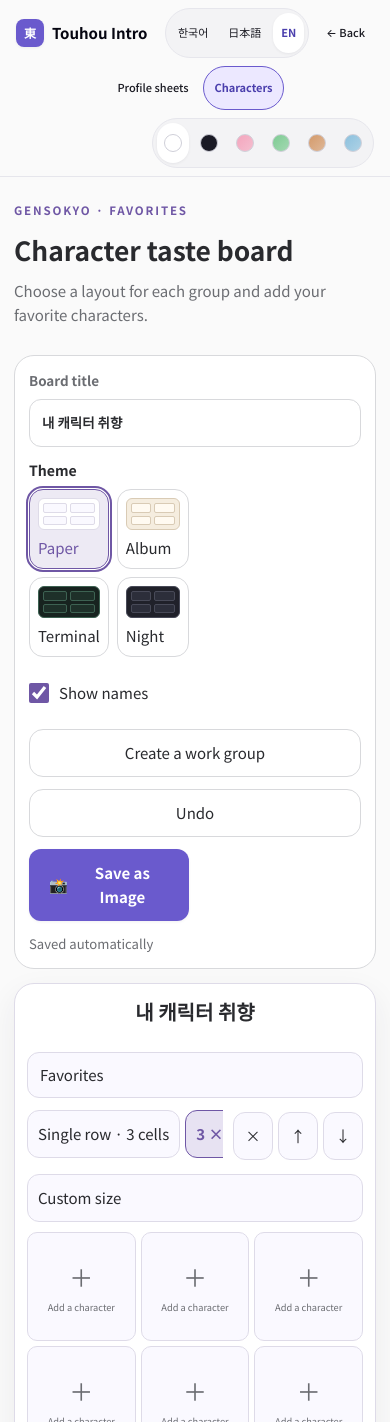
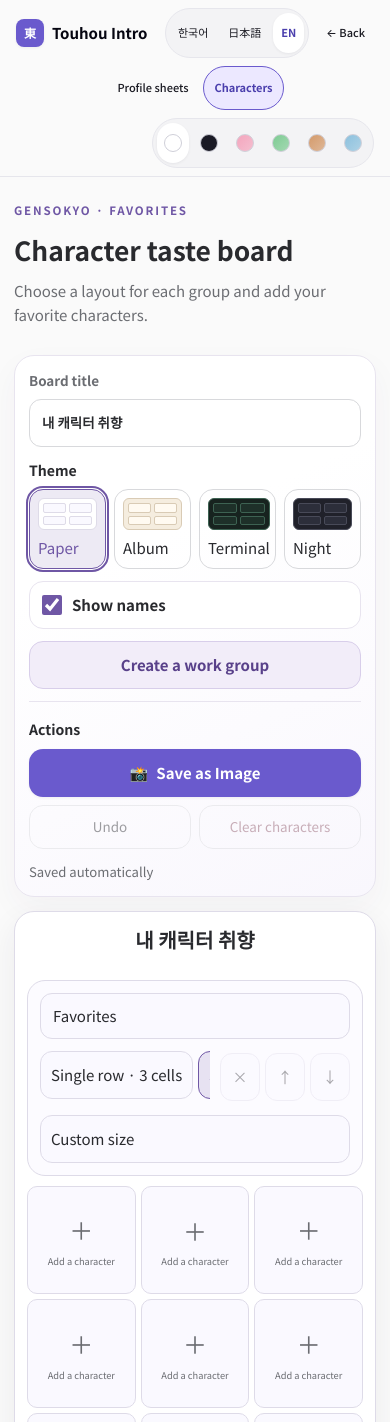
Before and after one commit to wealthygogi/introduce, a React (Vite) app: page /characters/tastes in a window 390 px wide. Shown: the top 1422 px of the page. Built offline with nearby package versions, Linux system fonts and the light colour scheme; a web font is replaced by a local one.

Commit message:
feat: refine taste board controls and reset

```diff
--- a/src/features/characters/TasteBoardEditor.tsx
+++ b/src/features/characters/TasteBoardEditor.tsx
@@ -16,6 +16,11 @@ const copy = {
 
 const characterIds = new Set(PROFILE_CHARACTERS.map(character => character.id));
 const themes: TasteTheme[] = ['paper', 'album', 'terminal', 'night'];
+const resetCopy = {
+  ko: { action: '캐릭터 초기화', confirm: '모든 그룹의 캐릭터와 사진을 비울까요? 제목, 테마와 그룹 구성은 유지됩니다.', actions: '작업' },
+  ja: { action: 'キャラクターをリセット', confirm: 'すべてのグループのキャラクターと写真を消去しますか？タイトル、テーマ、グループ構成は保持されます。', actions: '操作' },
+  en: { action: 'Clear characters', confirm: 'Clear characters and photos from all groups? The title, theme, and group layouts will be kept.', actions: 'Actions' },
+} as const;
 
 async function resizeImageFile(file: File): Promise<Blob> {
   if (!['image/jpeg', 'image/png', 'image/webp'].includes(file.type) || file.size > 5 * 1024 * 1024) throw new Error('Unsupported image');
@@ -43,6 +48,7 @@ function loadInitialBoard(): TasteBoard {
 export default function TasteBoardEditor() {
   const { lang } = useLang();
   const t = copy[lang];
+  const resetText = resetCopy[lang];
   const [board, setBoard] = useState<TasteBoard>(loadInitialBoard);
   const [undoStack, setUndoStack] = useState<TasteBoard[]>([]);
   const [activeCell, setActiveCell] = useState<{ groupId: string; index: number; adding: boolean } | null>(null);
@@ -178,9 +184,13 @@ export default function TasteBoardEditor() {
         <label className="taste-field">{t.title}<input value={board.title} maxLength={120} onChange={event => update(current => ({ ...current, title: event.target.value }))} /></label>
         <div className="taste-control-block taste-theme-options"><strong>{t.themes}</strong>{themes.map(theme => <button key={theme} type="button" className={`taste-theme-option theme-${theme}`} aria-pressed={board.theme === theme} onClick={() => update(current => ({ ...current, theme }))}><span className="taste-theme-swatch" aria-hidden="true"><i /><i /><i /><i /></span><span>{t[theme]}</span></button>)}</div>
         <label className="taste-toggle"><input type="checkbox" checked={board.showNames} onChange={event => update(current => ({ ...current, showNames: event.target.checked }))} />{t.showNames}</label>
-        <button type="button" className="taste-secondary-action" disabled={board.groups.length >= MAX_GROUPS} onClick={() => { setWorkGroupError(false); setWorkGroupOpen(true); }}>{t.workGroup}</button>
-        <button type="button" className="taste-secondary-action" disabled={!undoStack.length} onClick={() => { setBoard(undoStack[undoStack.length - 1]); setUndoStack(stack => stack.slice(0, -1)); }}>{t.undo}</button>
-        <DownloadButton targetId="taste-board-export" filename="character-taste-board.png" captureOptions={{ scale: 1, resetPosition: true, maxPixelArea: 16_000_000 }} />
+        <button type="button" className="taste-secondary-action taste-create-action" disabled={board.groups.length >= MAX_GROUPS} onClick={() => { setWorkGroupError(false); setWorkGroupOpen(true); }}>{t.workGroup}</button>
+        <div className="taste-action-group" aria-label={resetText.actions}>
+          <strong>{resetText.actions}</strong>
+          <DownloadButton targetId="taste-board-export" filename="character-taste-board.png" captureOptions={{ scale: 1, resetPosition: true, maxPixelArea: 16_000_000 }} />
+          <button type="button" className="taste-secondary-action" disabled={!undoStack.length} onClick={() => { setBoard(undoStack[undoStack.length - 1]); setUndoStack(stack => stack.slice(0, -1)); }}>{t.undo}</button>
+          <button type="button" className="taste-secondary-action taste-reset-action" disabled={!board.groups.some(group => group.cells.some(Boolean))} onClick={() => { if (window.confirm(resetText.confirm)) update(current => ({ ...current, groups: current.groups.map(group => ({ ...group, cells: group.cells.map(() => null) })) })); }}>{resetText.action}</button>
+        </div>
         <p className="taste-save-status" role="status">{storageAvailable ? t.saved : t.storageWarning}</p>
         {restoreWarning && <p role="alert">{t.invalid}</p>}
         {boardLimitError && <p role="alert">{t.gridLimit}</p>}
--- a/src/features/characters/taste-board.css
+++ b/src/features/characters/taste-board.css
@@ -89,13 +89,35 @@
 .taste-work-dialog { grid-template-rows: auto auto auto auto minmax(0, 1fr) auto; }
 .taste-work-dialog .taste-character-list { min-height: 0; }
 .taste-work-dialog .taste-character-list button[aria-pressed="true"] { border-color: var(--taste-accent); background: color-mix(in srgb, var(--taste-accent) 12%, white); }
+.taste-controls { gap: 18px; border-color: #e8e4ef; background: linear-gradient(155deg, #fff 35%, #f9f7fd); box-shadow: 0 12px 32px #4032650a; }
+.taste-field input:focus-visible, .taste-group-heading input:focus-visible, .taste-board-page button:focus-visible, .taste-custom-grid summary:focus-visible, .taste-custom-grid select:focus-visible { outline: 3px solid color-mix(in srgb, var(--taste-accent) 55%, white); outline-offset: 2px; }
+.taste-theme-option { transition: border-color .18s, background .18s, transform .18s; }
+.taste-theme-option:hover, .taste-secondary-action:not(:disabled):hover, .taste-add-group:not(:disabled):hover { border-color: var(--taste-accent); transform: translateY(-1px); }
+.taste-toggle { padding: 0 12px; border: 1px solid #e8e4ef; border-radius: 14px; background: #fff; font-weight: 600; }
+.taste-create-action { border-color: #d8ceea; background: #f2edf9; color: #59418a; font-weight: 700; }
+.taste-action-group { display: grid; grid-template-columns: 1fr 1fr; gap: 8px; padding-top: 16px; border-top: 1px solid #e8e4ef; }
+.taste-action-group > strong { grid-column: 1 / -1; font-size: .88rem; }
+.taste-action-group .download-btn { grid-column: 1 / -1; width: 100%; min-height: 48px; justify-content: center; border-radius: 14px; }
+.taste-action-group .taste-secondary-action { min-width: 0; min-height: 44px; font-size: .84rem; transition: border-color .18s, transform .18s; }
+.taste-reset-action { color: #8a5263; }
+.taste-secondary-action:disabled { opacity: .45; cursor: not-allowed; }
+.taste-group-heading { padding: 12px; border: 1px solid var(--taste-line); border-radius: 18px; background: color-mix(in srgb, var(--taste-cell-bg) 70%, var(--taste-board-bg)); }
+.taste-layout-tools > button, .taste-custom-grid summary, .taste-group-actions button { transition: background .18s, border-color .18s; }
+.taste-layout-tools > button:hover, .taste-custom-grid summary:hover, .taste-group-actions button:not(:disabled):hover { border-color: var(--taste-accent); }
+.taste-group-actions button:disabled { opacity: .4; cursor: not-allowed; }
+.taste-board-cell { transition: border-color .18s, background .18s; }
+.taste-board-cell:hover { border-color: var(--taste-accent); background: color-mix(in srgb, var(--taste-accent) 7%, var(--taste-cell-bg)); }
 @media (max-width: 760px) {
   .taste-board-page { padding: 20px 14px 44px; }
   .taste-board-workspace { grid-template-columns: minmax(0, 1fr); gap: 14px; }
   .taste-controls { position: static; grid-template-columns: repeat(2, minmax(0, 1fr)); gap: 12px; padding: 14px; border-radius: 20px; }
   .taste-field:first-child { grid-column: 1 / -1; }
   .taste-control-block { grid-template-columns: 1fr 1fr; }
+  .taste-theme-options { grid-column: 1 / -1; grid-template-columns: repeat(4, minmax(0, 1fr)); }
+  .taste-theme-option { font-size: .76rem; }
   .taste-toggle, .taste-secondary-action, .taste-save-status { grid-column: 1 / -1; }
+  .taste-action-group { grid-column: 1 / -1; }
+  .taste-action-group .taste-secondary-action { grid-column: auto; }
   .taste-board { padding: 12px; border-radius: 20px; }
   .taste-board-cell { padding: 4px; border-radius: 10px; }
   .taste-character { display: grid; justify-items: center; }
@@ -109,4 +131,4 @@
   .taste-group-actions { grid-column: 2; grid-row: 2; justify-content: flex-end; }
   .taste-custom-grid { grid-column: 1 / -1; grid-row: 3; }
 }
-@media (max-width: 360px) { .taste-controls { grid-template-columns: 1fr; } .taste-field:first-child, .taste-toggle, .taste-secondary-action, .taste-save-status { grid-column: auto; } }
+@media (max-width: 360px) { .taste-controls { grid-template-columns: 1fr; } .taste-field:first-child, .taste-toggle, .taste-secondary-action, .taste-save-status, .taste-action-group, .taste-theme-options { grid-column: auto; } }
```
Also changed, not shown: tests/taste-board-regression.mjs (+32 -0 lines).
